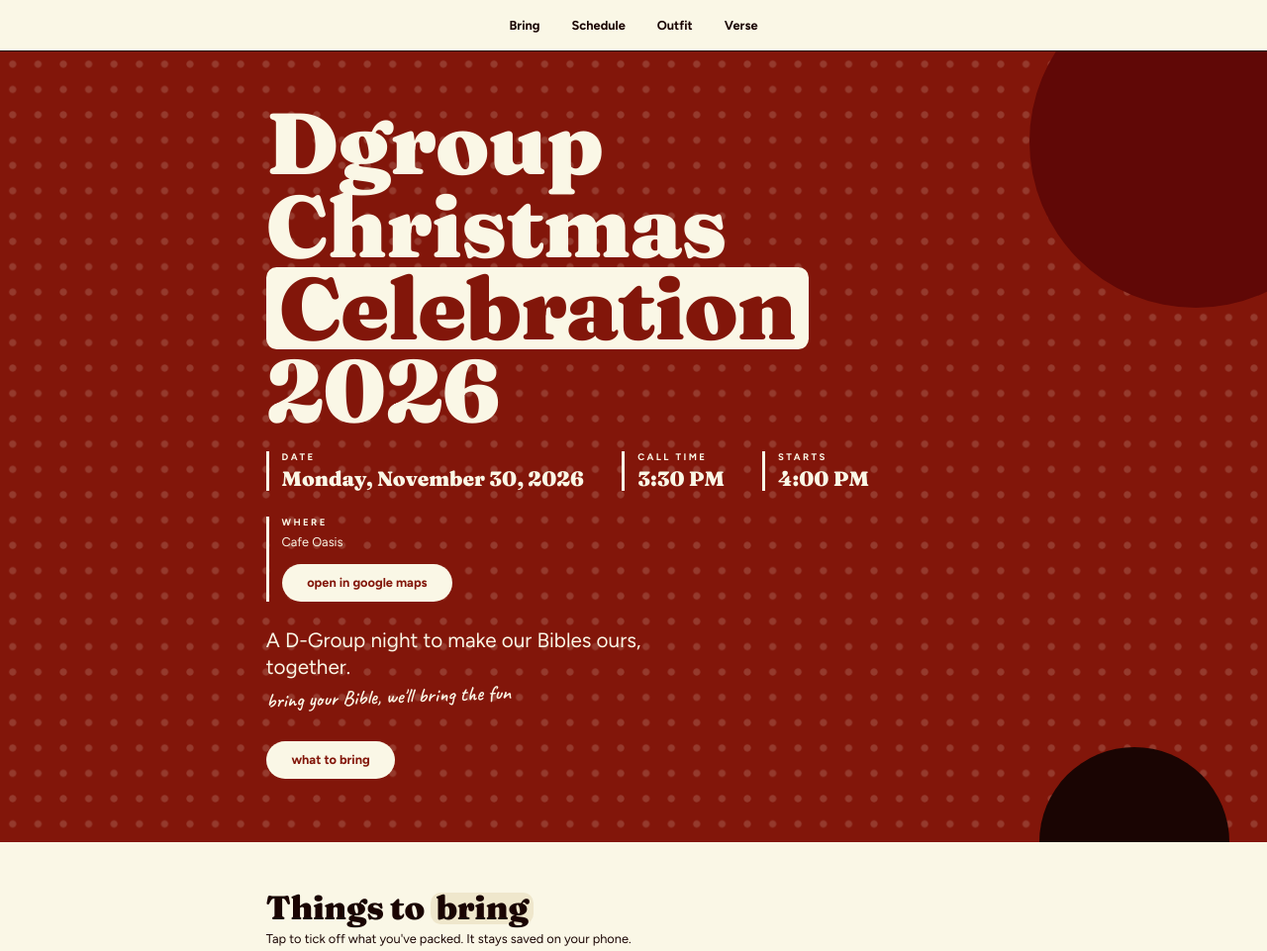
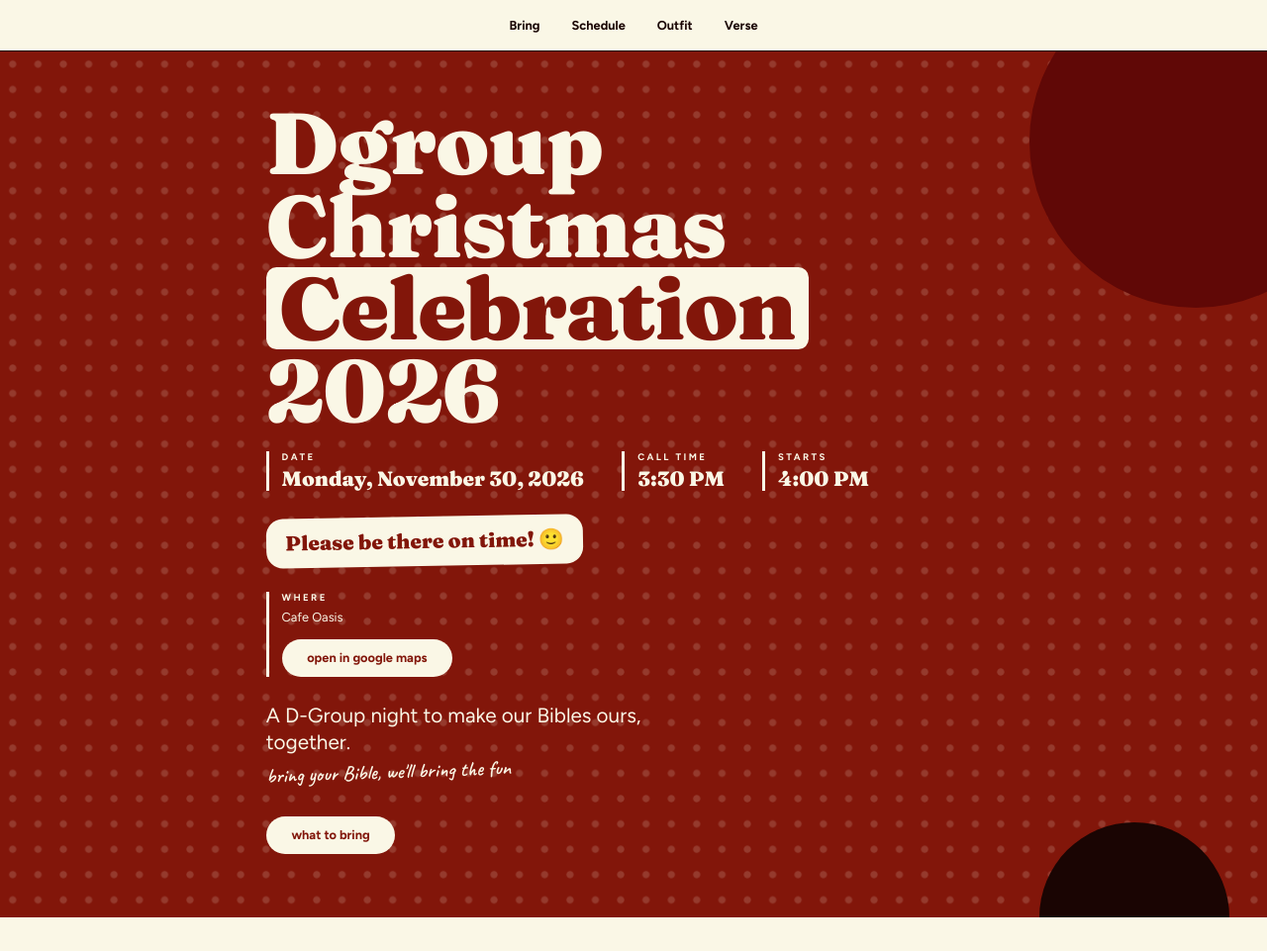
Before and after one commit to charlescayno/dgroup-christmas-celebration-2026, a plain HTML site: page index.html in a window 1280 px wide. Shown: the top 961 px of the page at 99% size. Drawn offline with Linux system fonts and the light colour scheme.

Commit message:
Add on-time note

```diff
--- a/index.html
+++ b/index.html
@@ -19,6 +19,7 @@
   <div class="wrap">
     <h1>Dgroup<br>Christmas<br><span class="hl">Celebration</span><br>2026</h1>
     <div class="when"><div><b>Date</b><span>Monday, November 30, 2026</span></div><div><b>Call time</b><span>3:30 PM</span></div><div><b>Starts</b><span>4:00 PM</span></div></div>
+    <p class="ontime">Please be there on time! &#128578;</p>
     <div class="where"><b>Where</b><span>Cafe Oasis</span><a class="btn" href="https://www.google.com/maps/search/?api=1&amp;query=Unit%2004%2C%20Cafe%20Oasis%20-%20Mercedes%20Ave%20Pasig%2C%20Casa%20Enrica%2C%20Mercedes%20Ave%2C%20Caniogan%2C%20Pasig%2C%201600%20Metro%20Manila" target="_blank" rel="noopener">open in google maps</a></div>
     <p class="sub">A D-Group night to make our Bibles ours, together.</p>
     <p class="note">bring your Bible, we'll bring the fun</p>
--- a/style.css
+++ b/style.css
@@ -28,6 +28,7 @@ h3{font-size:var(--step-1);margin-bottom:16px}
 .when div{display:grid;gap:8px;border-left:4px solid var(--paper);padding-left:16px}
 .when b{font:700 .75rem var(--font);letter-spacing:.25em;text-transform:uppercase}
 .when span{font:900 var(--step-1)/1.1 var(--display)}
+.ontime{display:inline-block;margin:0 0 32px;padding:16px 24px;background:var(--paper);color:var(--primary);border-radius:var(--r3);font:900 var(--step-1)/1.2 var(--display);transform:rotate(-1deg)}
 .where{display:grid;gap:8px;margin-bottom:32px;max-width:32em;border-left:4px solid var(--paper);padding-left:16px;justify-items:start}
 .where b{font:700 .75rem var(--font);letter-spacing:.25em;text-transform:uppercase}
 .where span{font:400 var(--step-0)/1.4 var(--font);margin-bottom:8px}
```
